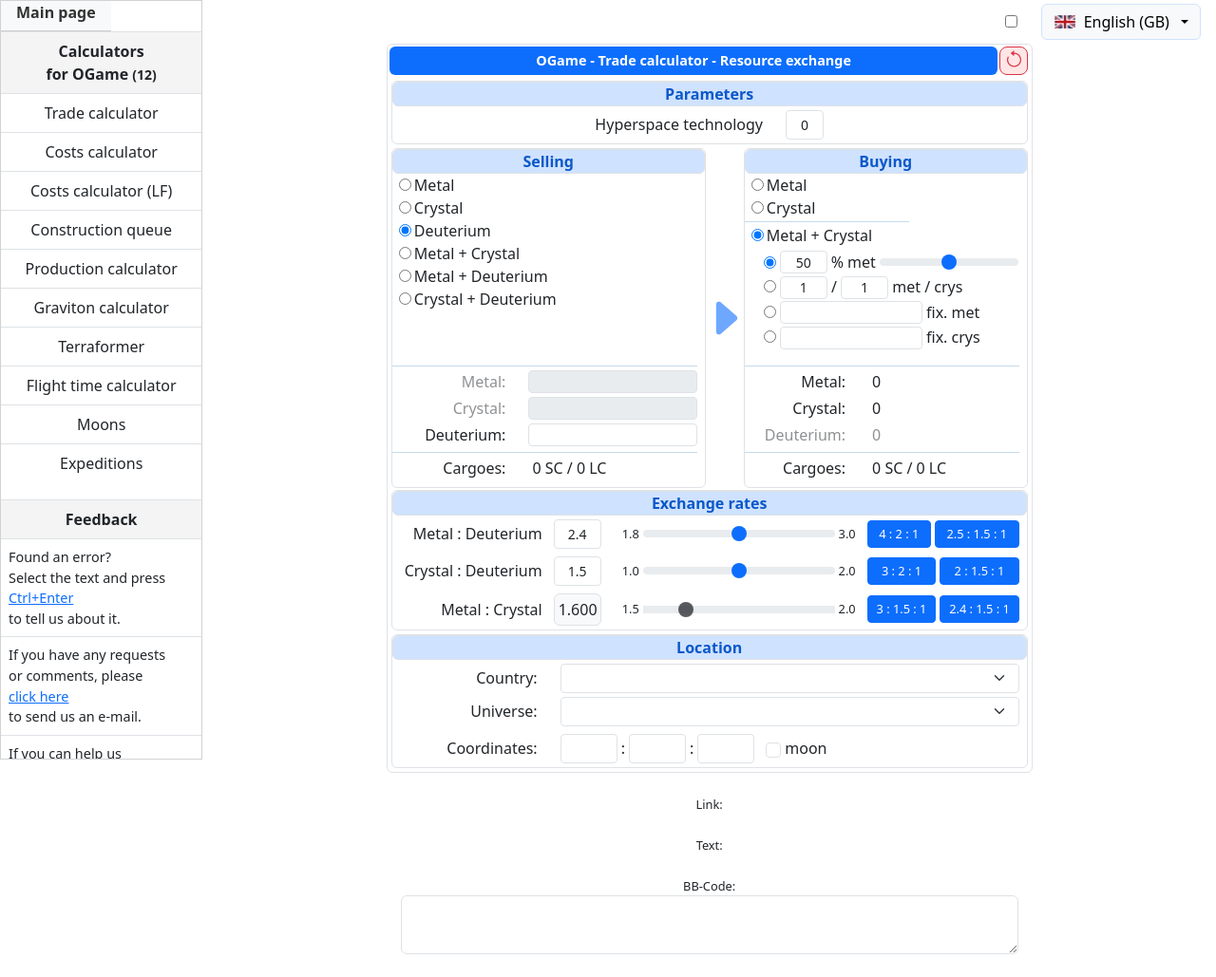
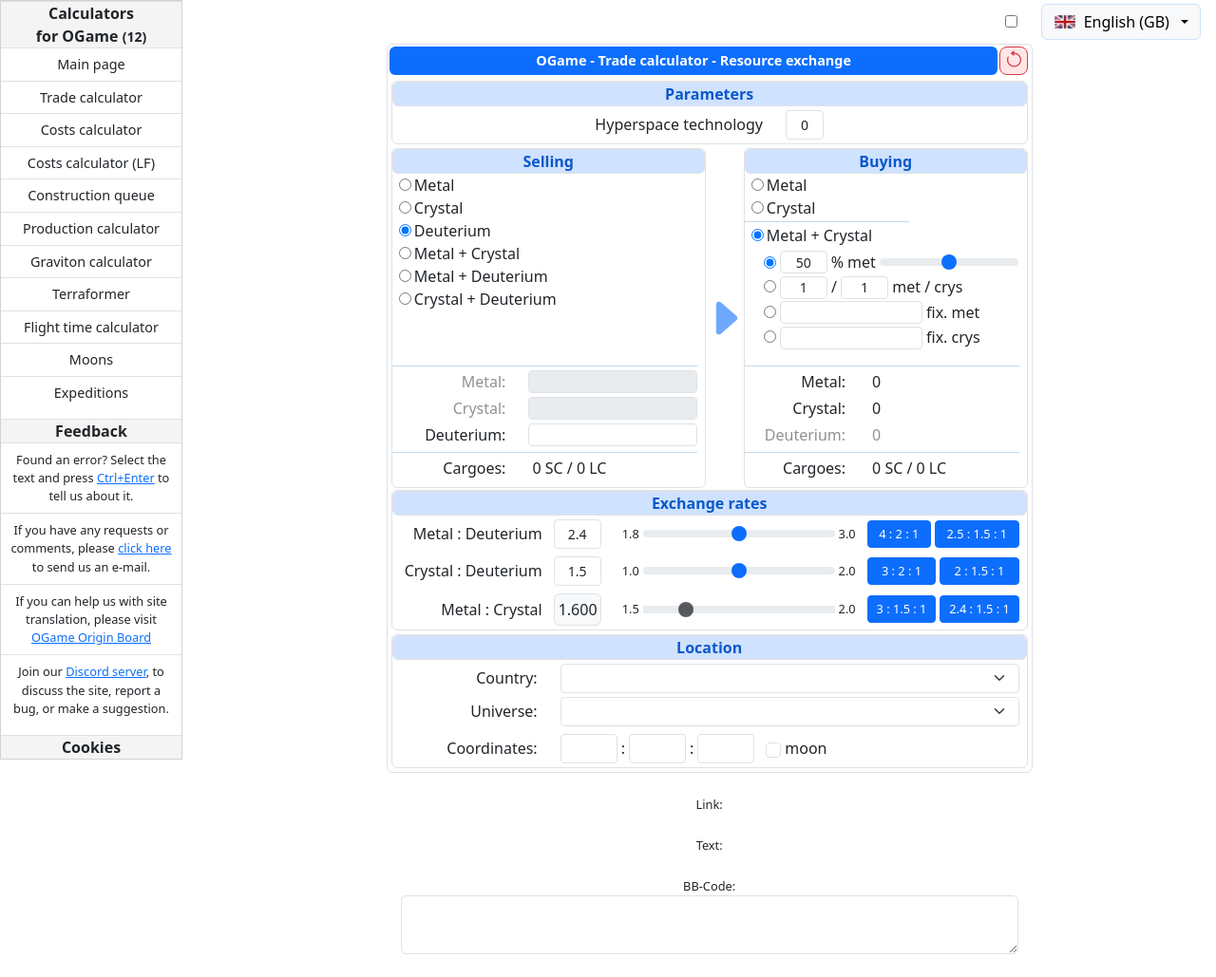
Before and after one commit to Ogeeon/proxyforgame, a PHP site: page /ogame/calc/trade.php in a window 1280 px wide. Shown: the whole page at 95% size. Run offline with PHP 8.4, Linux system fonts and the light colour scheme; lists and menus that the app fills with data are empty.

Commit message:
Sidebar is OK on wider screens

```diff
--- a/www/css/sidebar_bs.css
+++ b/www/css/sidebar_bs.css
@@ -4,7 +4,7 @@
     left: 0;
     top: 0;
     bottom: 0;
-    width: 16.666667%; /* Bootstrap col-2 width */
+    width: 15%;
     margin: 0;
     border-radius: 0 !important;
     overflow-y: auto;
@@ -19,18 +19,23 @@
     border-radius: 0 !important;
 }
 
-/* Sidebar toggle button styling */
+/* Sidebar toggle button styling - FIXED */
 .btn[data-bs-toggle="offcanvas"] {
     position: fixed;
     top: 10px;
     left: 10px;
-    z-index: 1040;
+    z-index: 1050 !important; /* Increased to be above everything */
 }
 
 /* Make sidebar completely hidden below lg breakpoint */
 @media (max-width: 991.98px) {
     .col-2 {
         display: none !important;
+    }
+
+    /* Ensure button is visible on small screens */
+    .btn[data-bs-toggle="offcanvas"] {
+        display: block !important;
     }
 }
 
@@ -46,9 +51,7 @@
 }
 
 #sidebar .sidebar-panel {
-    margin-top: 8px;
     text-align: center;
-    padding: 8px;
     font-weight: bold;
     background-color: #f4f4f4;
     border-top: 1px solid #dee2e6;
@@ -66,8 +69,8 @@
 #sidebar .feedback {
     padding: 8px;
     font-weight: normal;
-    font-size: 0.9em;
-    cursor: pointer;
+    font-size: 0.8em;
+    cursor: default;
 }
 
 #sidebar .feedback:hover {
@@ -97,6 +100,12 @@
 
 #sidebar .list-group-item:first-child {
     border-top: none;
+}
+
+/* Reduce size of ogame menu items */
+#sidebar .ogame-menu-item {
+    padding: 6px 8px;
+    font-size: 0.9em;
 }
 
 #sidebar .list-group-item.active {
--- a/www/js/sidebar_bs.js
+++ b/www/js/sidebar_bs.js
@@ -226,6 +226,9 @@ function clearChangelogTable() {
 }
 
 function fillChangelogTable(changes) {
+    if (!changes || changes.length === 0) {
+        return;
+    }
     const tbody = document.querySelector('#changelog-tbl tbody');
     changes.forEach(change => {
         const tr = document.createElement('tr');
--- a/www/sidebar_bs.tpl
+++ b/www/sidebar_bs.tpl
@@ -45,44 +45,44 @@
 <script type="text/javascript" src="/js/sidebar_bs.js?v=<?php echo (file_exists($sidebarJs) ? filemtime($sidebarJs) : 0); ?>"></script>
 
 <!-- Sidebar Toggle Button (visible when sidebar is hidden) -->
-<button class="btn btn-primary d-lg-none mb-3" type="button" data-bs-toggle="offcanvas" data-bs-target="#sidebarOffcanvas" aria-controls="sidebarOffcanvas">
+<button class="btn btn-primary d-lg-none" type="button" data-bs-toggle="offcanvas" data-bs-target="#sidebarOffcanvas" aria-controls="sidebarOffcanvas">
 	<i class="bi bi-list"></i> Menu
 </button>
 
 <!-- Sidebar for larger screens -->
 <div id="sidebar" class="card d-none d-lg-block">
-	<a class="card-header text-center text-decoration-none" href="/<?=$lang?>/"><?=$loc['ogameMenuItems']['main-title']?></a>
 	<div class="card-body p-0">
 		<div class="sidebar-panel"><?=$loc['ogameMenuItems']['header']?> <small>(12)</small></div>
 		<div class="list-group list-group-flush">
+		<a class="list-group-item list-group-item-action ogame-menu-item text-center" href="/<?=$lang?>/"><?=$loc['ogameMenuItems']['main-title']?></a>
 		<?php foreach ($ogamePages as $page): ?>
 			<?php if (!strpos($_SERVER['REQUEST_URI'], $page[0])): ?>
-				<a class="list-group-item list-group-item-action text-center" href="/<?=$lang.$page[0]?>"><?=$loc['ogameMenuItems'][$page[1]]?></a>
+				<a class="list-group-item list-group-item-action ogame-menu-item text-center" href="/<?=$lang.$page[0]?>"><?=$loc['ogameMenuItems'][$page[1]]?></a>
 			<?php else: ?>
-				<div class="list-group-item list-group-item-action active text-center"><?=$loc['ogameMenuItems'][$page[1]]?></div>
+				<div class="list-group-item list-group-item-action ogame-menu-item active text-center"><?=$loc['ogameMenuItems'][$page[1]]?></div>
 			<?php endif; ?>
 		<?php endforeach; ?>
 		</div>
 		<div class="spacer"></div>
 		<div class="sidebar-panel"><?=$loc['feedbackItems']['header']?></div>
 		<div class="list-group list-group-flush">
-			<div class="list-group-item feedback" onclick="findSelection()">
-				<?=$loc['feedbackItems']['misspelling']?>
+			<div class="list-group-item feedback text-center" onclick="findSelection()">
+				<?=str_replace(['<br>', '<br/>'], ' ', $loc['feedbackItems']['misspelling'])?>
 			</div>
-			<div class="list-group-item feedback" onclick="showEmailWindow()">
-				<?=$loc['feedbackItems']['mail']?>
+			<div class="list-group-item feedback text-center" onclick="showEmailWindow()">
+				<?=str_replace(['<br>', '<br/>'], ' ', $loc['feedbackItems']['mail'])?>
 			</div>
-			<div class="list-group-item feedback">
-				<?=$loc['feedbackItems']['board']?>
+			<div class="list-group-item feedback text-center">
+				<?=str_replace(['<br>', '<br/>'], ' ', $loc['feedbackItems']['board'])?>
 			</div>
-			<div class="list-group-item feedback">
-				<?=$loc['feedbackItems']['discord']?>
+			<div class="list-group-item feedback text-center">
+				<?=str_replace(['<br>', '<br/>'], ' ', $loc['feedbackItems']['discord'])?>
 			</div>
 		</div>
 		<div class="spacer"></div>
 		<div class="sidebar-panel">Cookies</div>
 		<div class="list-group list-group-flush">
-			<div class="list-group-item feedback">
+			<div class="list-group-item feedback text-center">
 				<a href="/policy.php" class="d-inline" target="_blank">Privacy Policy</a>
 			</div>
 		</div>
@@ -98,40 +98,40 @@
 <!-- Offcanvas Sidebar for mobile/tablet -->
 <div class="offcanvas offcanvas-start d-lg-none" tabindex="-1" id="sidebarOffcanvas" aria-labelledby="sidebarOffcanvasLabel">
 	<div class="offcanvas-header">
-		<h5 class="offcanvas-title" id="sidebarOffcanvasLabel"><?=$loc['ogameMenuItems']['main-title']?></h5>
 		<button type="button" class="btn-close" data-bs-dismiss="offcanvas" aria-label="Close"></button>
 	</div>
 	<div class="offcanvas-body p-0">
 		<div class="sidebar-panel"><?=$loc['ogameMenuItems']['header']?> <small>(12)</small></div>
 		<div class="list-group list-group-flush">
+		<a class="list-group-item list-group-item-action ogame-menu-item text-center" href="/<?=$lang?>/"><?=$loc['ogameMenuItems']['main-title']?></a>
 		<?php foreach ($ogamePages as $page): ?>
 			<?php if (!strpos($_SERVER['REQUEST_URI'], $page[0])): ?>
-				<a class="list-group-item list-group-item-action text-center" href="/<?=$lang.$page[0]?>"><?=$loc['ogameMenuItems'][$page[1]]?></a>
+				<a class="list-group-item list-group-item-action ogame-menu-item text-center" href="/<?=$lang.$page[0]?>"><?=$loc['ogameMenuItems'][$page[1]]?></a>
 			<?php else: ?>
-				<div class="list-group-item list-group-item-action active text-center"><?=$loc['ogameMenuItems'][$page[1]]?></div>
+				<div class="list-group-item list-group-item-action ogame-menu-item active text-center"><?=$loc['ogameMenuItems'][$page[1]]?></div>
 			<?php endif; ?>
 		<?php endforeach; ?>
 		</div>
 		<div class="spacer"></div>
 		<div class="sidebar-panel"><?=$loc['feedbackItems']['header']?></div>
 		<div class="list-group list-group-flush">
-			<div class="list-group-item feedback" onclick="findSelection()">
-				<?=$loc['feedbackItems']['misspelling']?>
+			<div class="list-group-item feedback text-center" onclick="findSelection()">
+				<?=str_replace(['<br>', '<br/>'], ' ', $loc['feedbackItems']['misspelling'])?>
 			</div>
-			<div class="list-group-item feedback" onclick="showEmailWindow()">
-				<?=$loc['feedbackItems']['mail']?>
+			<div class="list-group-item feedback text-center" onclick="showEmailWindow()">
+				<?=str_replace(['<br>', '<br/>'], ' ', $loc['feedbackItems']['mail'])?>
 			</div>
-			<div class="list-group-item feedback">
-				<?=$loc['feedbackItems']['board']?>
+			<div class="list-group-item feedback text-center">
+				<?=str_replace(['<br>', '<br/>'], ' ', $loc['feedbackItems']['board'])?>
 			</div>
-			<div class="list-group-item feedback">
-				<?=$loc['feedbackItems']['discord']?>
+			<div class="list-group-item feedback text-center">
+				<?=str_replace(['<br>', '<br/>'], ' ', $loc['feedbackItems']['discord'])?>
 			</div>
 		</div>
 		<div class="spacer"></div>
 		<div class="sidebar-panel">Cookies</div>
 		<div class="list-group list-group-flush">
-			<div class="list-group-item feedback">
+			<div class="list-group-item feedback text-center">
 				<a href="/policy.php" class="d-inline" target="_blank">Privacy Policy</a>
 			</div>
 		</div>
```
